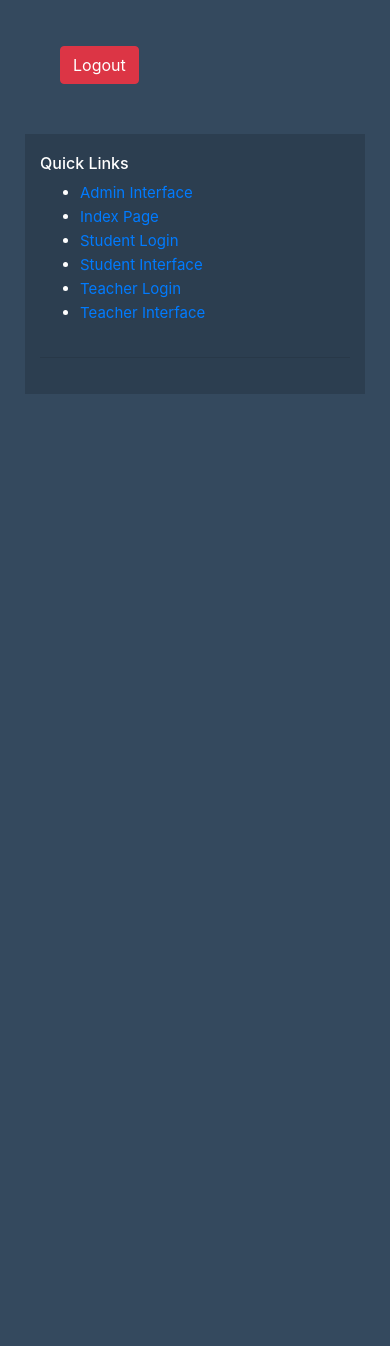
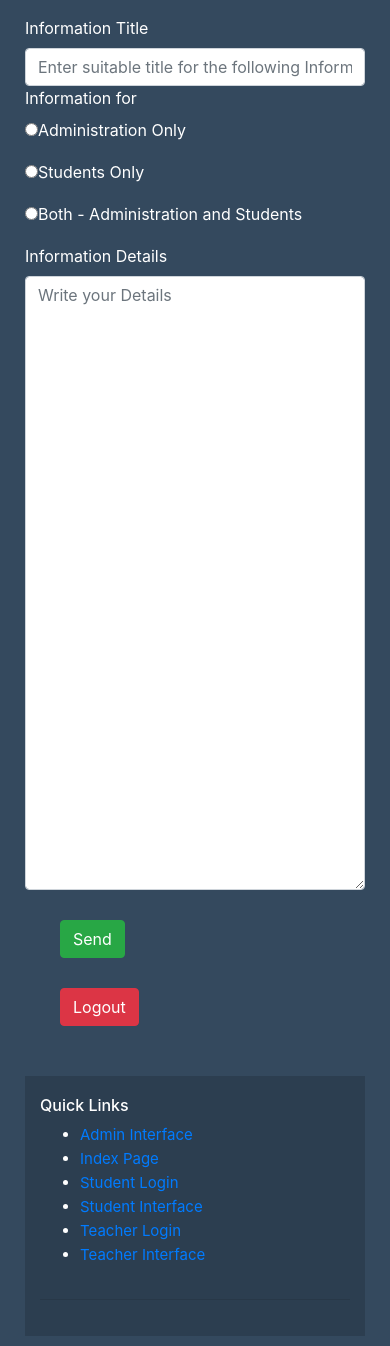
Before and after one commit to ikiranshrestha/collegecircular, a PHP site: page /teacher_interface.php in a window 390 px wide. Shown: the part 279-1625 px from the top of the page. Before the commit the page ends 673 px from the top, so only its background shows below. Run offline with PHP 8.4, Linux system fonts and the light colour scheme; the visitor is signed in with stand-in values (Sample User, id 1); data that the repository does not hold is empty.

Commit message:
Added form for Communication from end users' side

```diff
--- a/admin_login.php
+++ b/admin_login.php
@@ -2,7 +2,7 @@
 session_start();
 include_once("db.php");
 
-
+//to prevent post related error while reloading
 if(!empty($_POST) && $_SERVER['REQUEST_METHOD'] == 'POST'){
     $admin_user_id = $_POST['admin_user_id'];
     $admin_user_password = $_POST['admin_user_password'];
@@ -11,6 +11,7 @@ if(!empty($_POST) && $_SERVER['REQUEST_METHOD'] == 'POST'){
 	$fire = mysqli_query($connection, $sql);
 	$row = mysqli_fetch_assoc($fire);
 
+	//holding login information in session variables
 	$_SESSION['admin_username'] = $row['admin_user_id'];
 	$_SESSION['admin_password'] = $row['password'];
 
--- a/header.php
+++ b/header.php
@@ -8,4 +8,4 @@
     <meta http-equiv="X-UA-Compatible" content="ie=edge">
   <!--  <link rel="stylesheet" href="https://stackpath.bootstrapcdn.com/bootstrap/4.4.1/css/bootstrap.min.css" integrity="sha384-Vkoo8x4CGsO3+Hhxv8T/Q5PaXtkKtu6ug5TOeNV6gBiFeWPGFN9MuhOf23Q9Ifjh" crossorigin="anonymous"> !-->
     <link rel="stylesheet" href="includes\bootstrap-4.4.1-dist\css\bootstrap.min.css">
-   <link rel="stylesheet" href="includes/style.css">
+   <link rel="stylesheet" href="includes\style.css">
--- a/includes/style.css
+++ b/includes/style.css
@@ -5,7 +5,9 @@ body{
 		padding-right: 10px;
 
 		background: #34495e;
-
+}
+.welcometext{
+	color: white;
 }
 .header1{
 	width: 100%;
@@ -92,6 +94,19 @@ body{
 	width: 100px;
 }
 
+/*Admin Interface*/
+.customnav{
+	height: 40px;
+	background: black;
+}
+.customnav ul li a{
+	padding-top: 3.25px;
+	font-size: 12px;
+	color: white;
+}
+.customnav ul li:hover{
+	background: #7f8c8d;
+}
 
 /* Footer Section */
 .site-footer
--- a/logout.php
+++ b/logout.php
@@ -2,5 +2,5 @@
 session_start();
 session_unset();
 session_destroy();
-header('location: mainpage.php');
+header('location: index.php');
 ?>
--- a/student_login.php
+++ b/student_login.php
@@ -11,6 +11,7 @@ if(!empty($_POST) && $_SERVER['REQUEST_METHOD'] == 'POST'){
 	$fire = mysqli_query($connection, $sql);
 	$row = mysqli_fetch_assoc($fire);
 
+	//holding login information in session variables
 	$_SESSION['student_username'] = $row['student_user_id'];
 	$_SESSION['student_password'] = $row['password'];
 
--- a/teacher_interface.php
+++ b/teacher_interface.php
@@ -1,5 +1,7 @@
 <?php
 session_start();
+
+//if user attempts to access to this page without logging in, throw the user to login page
 if (!isset($_SESSION['teacher_username']) AND !isset($_SESSION['teacher_password']))
 {
     header("Location: teacher_login.php?message=Please Login as Teacher First");
@@ -7,7 +9,7 @@ if (!isset($_SESSION['teacher_username']) AND !isset($_SESSION['teacher_password
 }
 
 include_once("db.php");
-$sql="SELECT * FROM notices WHERE notice_for = 'teacher' OR notice_for = 'both'";
+$sql="SELECT * FROM notices WHERE notice_for = 'teacher' OR notice_for = 'both' ORDER BY noticeid DESC";
 $fire = mysqli_query($connection, $sql);
 
 ?>
@@ -31,7 +33,7 @@ $fire = mysqli_query($connection, $sql);
 	</div>
 <div class="container-fluid">
     <div class="row">
-		<div class="col-sm-9">
+		<div class="col-sm-5">
 			<div class="main-field">
 				<center>
 					<table class="table table-striped table-hover tabledec">
@@ -49,7 +51,7 @@ $fire = mysqli_query($connection, $sql);
 									<td><?php echo $row['noticeid'] ?></td>
 									<td><?php echo $row['notice_title'] ?></td>
 									<td><?php echo  $row['notice_body'] ?></td>
-									<td>2019-23-32</td>
+									<td><?php echo $row['publishing_date'] ?></td>
 								</tr>
 							</tbody>
 							<?php } ?>
@@ -57,7 +59,26 @@ $fire = mysqli_query($connection, $sql);
 				</center>
 			</div>
 		</div>
-		<div class="col-sm-4 publishbtn">
+		<div class="col-sm-6">
+			<form class="" method="post" action="">
+					<div class="row">
+						<div class="col-sm-8 add-notice-text">
+							<label for = "information_title">Information Title</label>
+							<input type ="text" name="information_title" class="form-control" placeholder="Enter suitable title for the following Information" id="information_title">
+							<label for ="information_for">Information for</label><br/>
+								<label><input type="radio" name="information_for" value="administration" class="form-group">Administration Only</label><br/>
+								<label><input type="radio" name="information_for" value="student" class="form-group">Students Only</label><br/>
+								<label><input type="radio" name="information_for" value="both" class="form-group">Both - Administration and Students</label><br/>
+							<label for = "notice_body">Information Details</label>
+							<textarea name="information_details" class="form-control" placeholder="Write your Details" id="information_details" rows="25" cols="50"></textarea>
+						</div>
+						<div class="col-sm-1 publishbtn">
+							<input type="submit" name="send" class="btn btn-success" value="Send">
+						</div>
+					</div>
+					</form>
+		</div>
+		<div class="col-sm-1 publishbtn">
 				<a href="logout.php"><input type="submit" class="btn btn-danger" value="Logout"></a>
 		</div>
     </div>
--- a/teacher_login.php
+++ b/teacher_login.php
@@ -1,6 +1,8 @@
 <?php
 session_start();
 include_once("db.php");
+
+//to prevent post related error while reloading
 if(!empty($_POST) && $_SERVER['REQUEST_METHOD'] == 'POST'){
     $teacher_user_id = $_POST['teacher_user_id'];
     $teacher_user_password = $_POST['teacher_user_password'];
@@ -10,6 +12,8 @@ if(!empty($_POST) && $_SERVER['REQUEST_METHOD'] == 'POST'){
 	$fire= mysqli_query($connection, $sql);
 	$row= mysqli_fetch_assoc($fire);
 
+
+	//holding login information in session variables
 	$_SESSION['teacher_username'] = $teacher_user_id;
 	$_SESSION['teacher_password'] = $teacher_user_password;
 
```
Also changed, not shown: add_notice.php (+9 -3 lines), admin_interface.php (+28 -1 lines), mainpage.php (deleted, +0 -31 lines), student_interface.php (+25 -4 lines).
